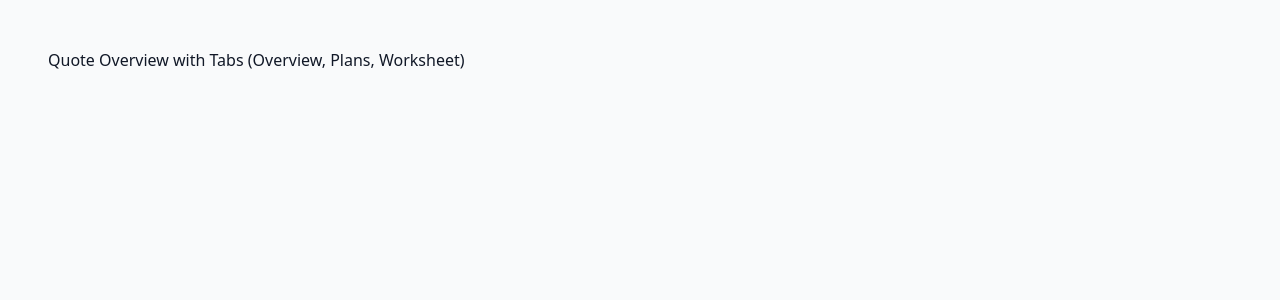
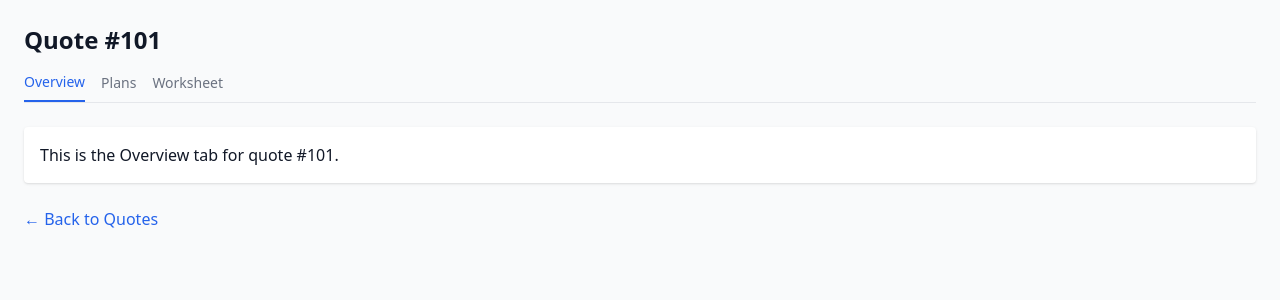
Before and after one commit to iain-armitage/TradeX.Estimating, a Next.js app: page /quotes/101 in a window 1280 px wide. Shown: the top 300 px of the page. Built offline with nearby package versions, Linux system fonts and the light colour scheme.

Commit message:
Add files via upload

```diff
--- a/app/quotes/[id]/page.tsx
+++ b/app/quotes/[id]/page.tsx
@@ -1,3 +1,55 @@
-export default function QuoteDetails() {
-  return <div className='p-6'>Quote Overview with Tabs (Overview, Plans, Worksheet)</div>;
+'use client';
+import { useParams } from 'next/navigation';
+import Link from 'next/link';
+import { useState } from 'react';
+
+const tabs = ['Overview', 'Plans', 'Worksheet'];
+
+export default function QuoteDetailsPage() {
+  const { id } = useParams();
+  const [activeTab, setActiveTab] = useState('Overview');
+
+  return (
+    <div>
+      <h1 className="text-2xl font-semibold mb-4">Quote #{id}</h1>
+      <div className="flex space-x-4 border-b mb-6">
+        {tabs.map((tab) => (
+          <button
+            key={tab}
+            className={`pb-2 text-sm font-medium ${
+              activeTab === tab
+                ? 'border-b-2 border-blue-600 text-blue-600'
+                : 'text-gray-500 hover:text-blue-600'
+            }`}
+            onClick={() => setActiveTab(tab)}
+          >
+            {tab}
+          </button>
+        ))}
+      </div>
+
+      <div className="bg-white p-4 shadow rounded">
+        {activeTab === 'Overview' && (
+          <div>
+            <p>This is the Overview tab for quote #{id}.</p>
+          </div>
+        )}
+        {activeTab === 'Plans' && (
+          <div>
+            <p>This is the Plans tab for quote #{id}.</p>
+          </div>
+        )}
+        {activeTab === 'Worksheet' && (
+          <div>
+            <p>This is the Worksheet tab for quote #{id}.</p>
+          </div>
+        )}
+      </div>
+      <div className="mt-6">
+        <Link href="/quotes">
+          <span className="text-blue-600 hover:underline">&larr; Back to Quotes</span>
+        </Link>
+      </div>
+    </div>
+  );
 }
```
